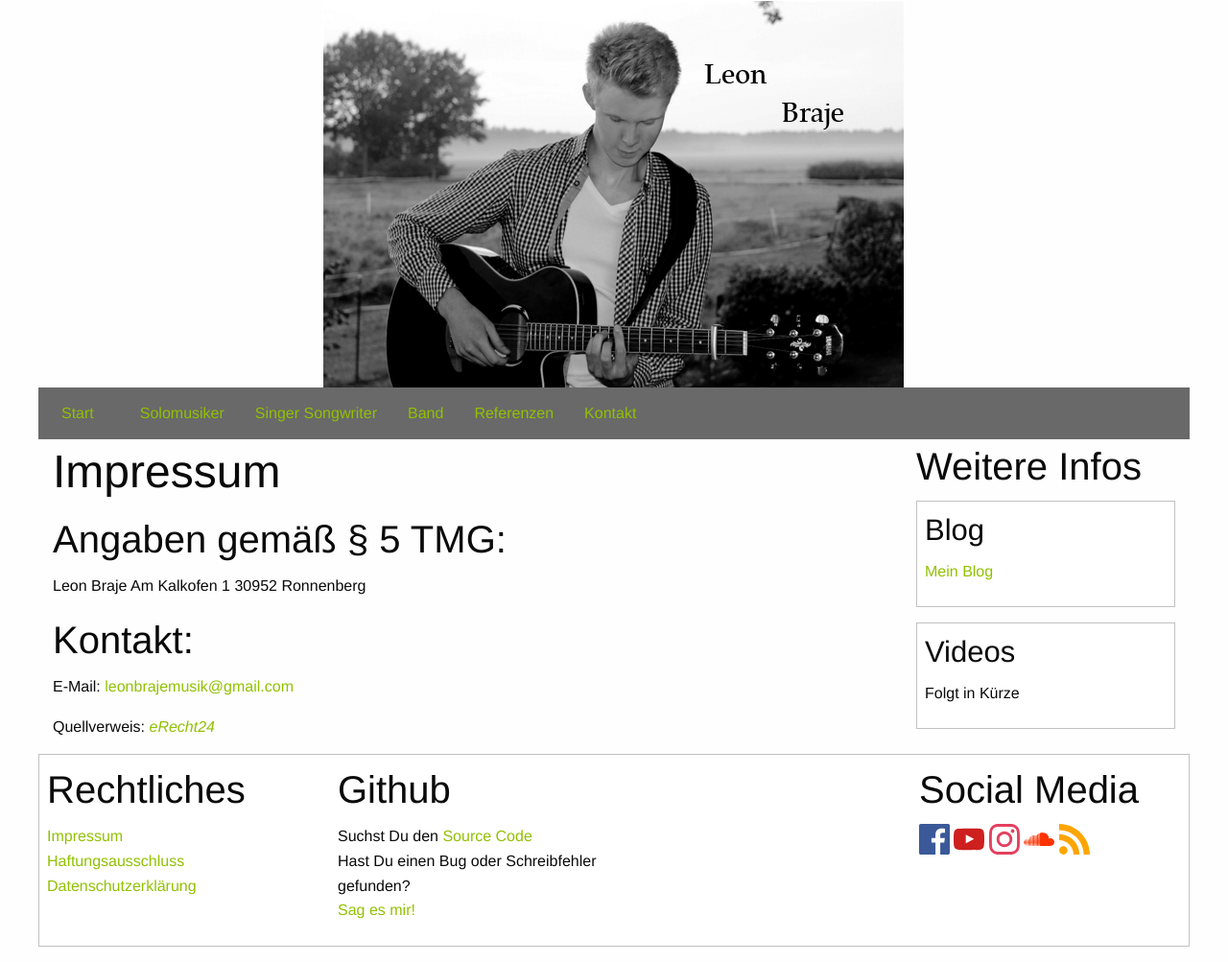
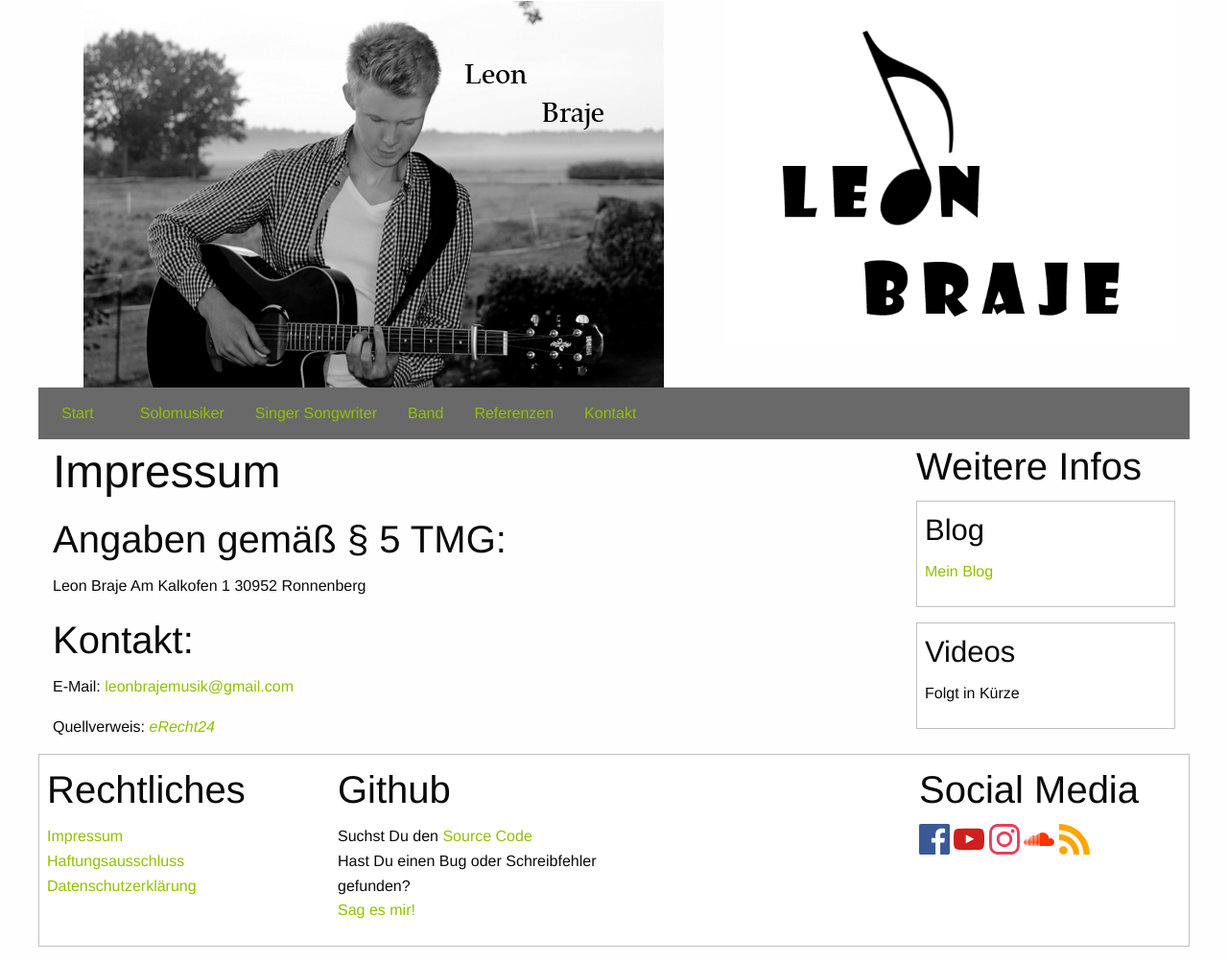
Before and after one commit to MarauderXtreme/leon, a Jekyll site: the page built from impressum.md, in a window 1280 px wide. Shown: the whole page at 96% size. Built offline with Jekyll 4.4.1, drawn with Linux system fonts in a browser that asks for light colours; some web fonts are replaced.

Commit message:
Include logo into Header

```diff
--- a/_includes/header.html
+++ b/_includes/header.html
@@ -9,8 +9,11 @@
 			</div>
 		</div>
 	</div>
-	<div class="small-12 column text-center">
-		<img src="{{ site.baseurl }}/img/header.png" alt="Logo">
+	<div class="small-12 medium-7 column text-center">
+		<img src="{{ site.baseurl }}/img/header.png" alt="Leon mit Gitarre vor einem Feld.">
+	</div>
+	<div class="show-for-medium medium-5 column text-center">
+		<img src="{{ site.baseurl }}/img/logo.png" alt="Logo">
 	</div>
 	<div id="trigger" class="small-12 column show-for-medium" data-sticky-container="data-sticky-container">
 		<nav class="sticky top-bar" data-sticky="data-sticky" data-options="
```
